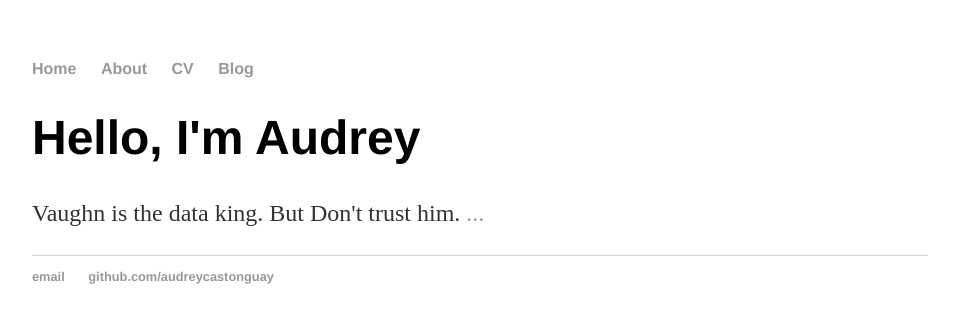
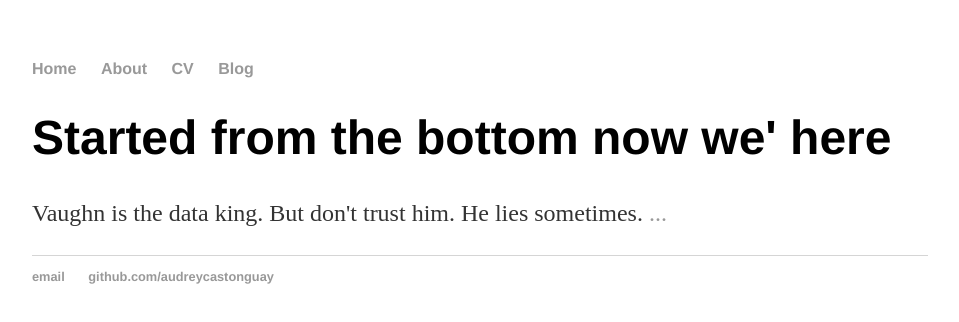
Before and after one commit to audreycastonguay/audreycastonguay.github.io, a plain HTML site: page index.html in a window 1280 px wide. Shown: the whole page, without its empty margins (160-1119 px from the left). Drawn offline with Linux system fonts and the light colour scheme.

Commit message:
Update index.html

```diff
--- a/index.html
+++ b/index.html
@@ -16,8 +16,8 @@
 		</nav>
 		<div class="container">
     		<div class="blurb">
-        		<h1>Hello, I'm Audrey</h1>
-				<p>Vaughn is the data king. </em> But Don't trust him. <a href="/about">...</a></p>
+        		<h1>Started from the bottom now we' here</h1>
+				<p>Vaughn is the data king. </em> But don't trust him. He lies sometimes. <a href="/about">...</a></p>
     		</div><!-- /.blurb -->
 		</div><!-- /.container -->
 		<footer>
```
